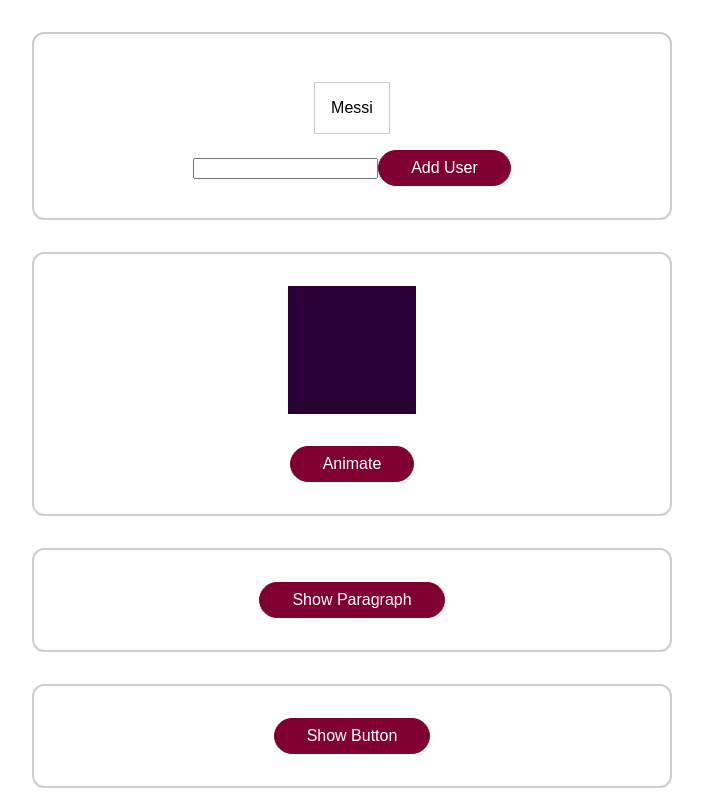
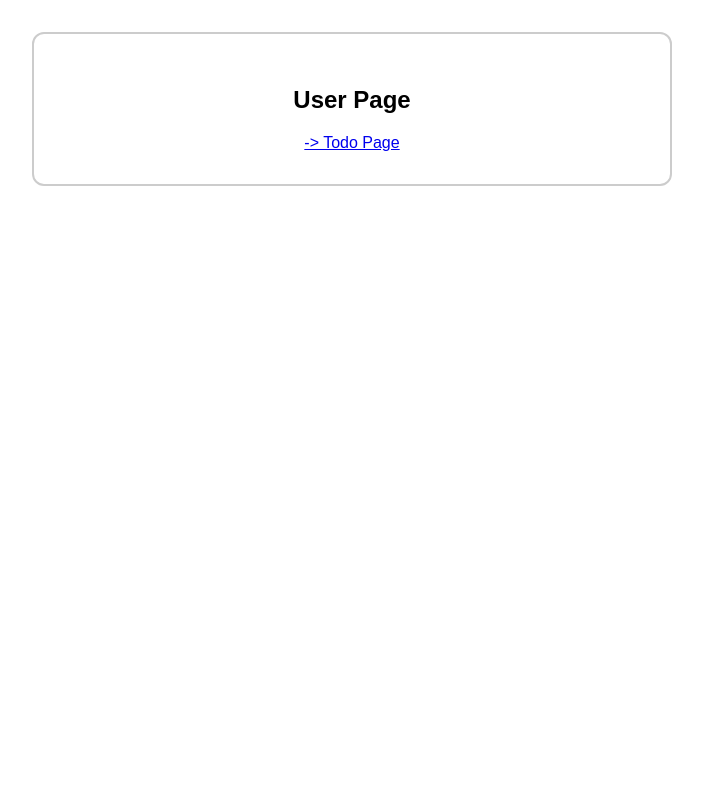
Before and after one commit to eagleduk/vue-perfect-guide, a Vue app in the folder 14. animation/vue-project/: page / in a window 1280 px wide. Shown: the top 800 px of the page, without its empty margins (288-991 px from the left). Built offline with nearby package versions, Linux system fonts and the light colour scheme.

Commit message:
14. animation > transition page router

```diff
--- a/14. animation/vue-project/package.json
+++ b/14. animation/vue-project/package.json
@@ -9,7 +9,8 @@
     "preview": "vite preview"
   },
   "dependencies": {
-    "vue": "^3.5.13"
+    "vue": "^3.5.13",
+    "vue-router": "^4.5.0"
   },
   "devDependencies": {
     "@vitejs/plugin-vue": "^5.2.1",
--- a/14. animation/vue-project/src/App.vue
+++ b/14. animation/vue-project/src/App.vue
@@ -1,40 +1,9 @@
 <template>
-  <div class="container">
-    <user-list></user-list>
-  </div>
-  <div class="container">
-    <div class="block" :class="{ animate: animatedBlock }"></div>
-    <button @click="animateBlock">Animate</button>
-  </div>
-  <div class="container">
-    <button @click="toggleParagraph">Show Paragraph</button>
-    <transition
-      name="para"
-      @before-enter="beforeEnter"
-      @enter="enter"
-      @after-enter="afterEnter"
-      @before-leave="beforeLeave"
-      @leave="leave"
-      @after-leave="afterLeave"
-      @enter-cancelled="enterCancelled"
-      @leave-cancelled="leaveCancelled"
-    >
-      <p v-if="paragraphIsVisible">Display this TEXT.</p>
+  <router-view v-slot="{ Component }">
+    <transition name="page" mode="out-in">
+      <component :is="Component" />
     </transition>
-  </div>
-  <div class="container">
-    <transition name="fade-button" mode="out-in">
-      <button @click="hideButton" v-if="buttonVisible">Hide Button</button>
-      <button @click="showButton" v-else>Show Button</button>
-    </transition>
-  </div>
-  <base-modal @close="hideDialog" :open="dialogIsVisible">
-    <p>This is a test dialog!</p>
-    <button @click="hideDialog">Close it!</button>
-  </base-modal>
-  <div class="container">
-    <button @click="showDialog">Show Dialog</button>
-  </div>
+  </router-view>
 </template>
 
 <script>
@@ -187,4 +156,32 @@ button:active {
 .fade-button-enter-from {
   opacity: 1;
 }
+
+.page-enter-from {
+  opacity: 0;
+  transform: translateX(-50px);
+}
+
+.page-enter-active {
+  transition: all 0.3s ease-in;
+}
+
+.page-enter-to {
+  opacity: 1;
+  transform: translateX(0);
+}
+
+.page-leave-from {
+  opacity: 1;
+  transform: translateX(0);
+}
+
+.page-leave-active {
+  transition: all 0.3s ease-in;
+}
+
+.page-leave-to {
+  opacity: 0;
+  transform: translateX(50px);
+}
 </style>
--- a/14. animation/vue-project/src/main.js
+++ b/14. animation/vue-project/src/main.js
@@ -1,10 +1,23 @@
 import { createApp } from "vue";
+import { createRouter, createWebHistory } from "vue-router";
 
 import App from "./App.vue";
 import BaseModal from "./components/BaseModal.vue";
+import UserPage from "./pages/UserPage.vue";
+import TodoPage from "./pages/TodoPage.vue";
+
+const router = createRouter({
+  history: createWebHistory(),
+  routes: [
+    { path: "/", component: UserPage },
+    { path: "/todo", component: TodoPage },
+  ],
+});
 
 const app = createApp(App);
 
 app.component("base-modal", BaseModal);
 
+app.use(router);
+
 app.mount("#app");
--- /dev/null
+++ b/14. animation/vue-project/src/pages/TodoPage.vue
@@ -0,0 +1,6 @@
+<template>
+  <div class="container">
+    <h2>Todo Page</h2>
+    <router-link to="/"> -> User Page </router-link>
+  </div>
+</template>
--- /dev/null
+++ b/14. animation/vue-project/src/pages/UserPage.vue
@@ -0,0 +1,6 @@
+<template>
+  <div class="container">
+    <h2>User Page</h2>
+    <router-link to="/todo"> -> Todo Page </router-link>
+  </div>
+</template>
```
Also changed, not shown: 1 other file (tests, documents, lock files or other folders).
